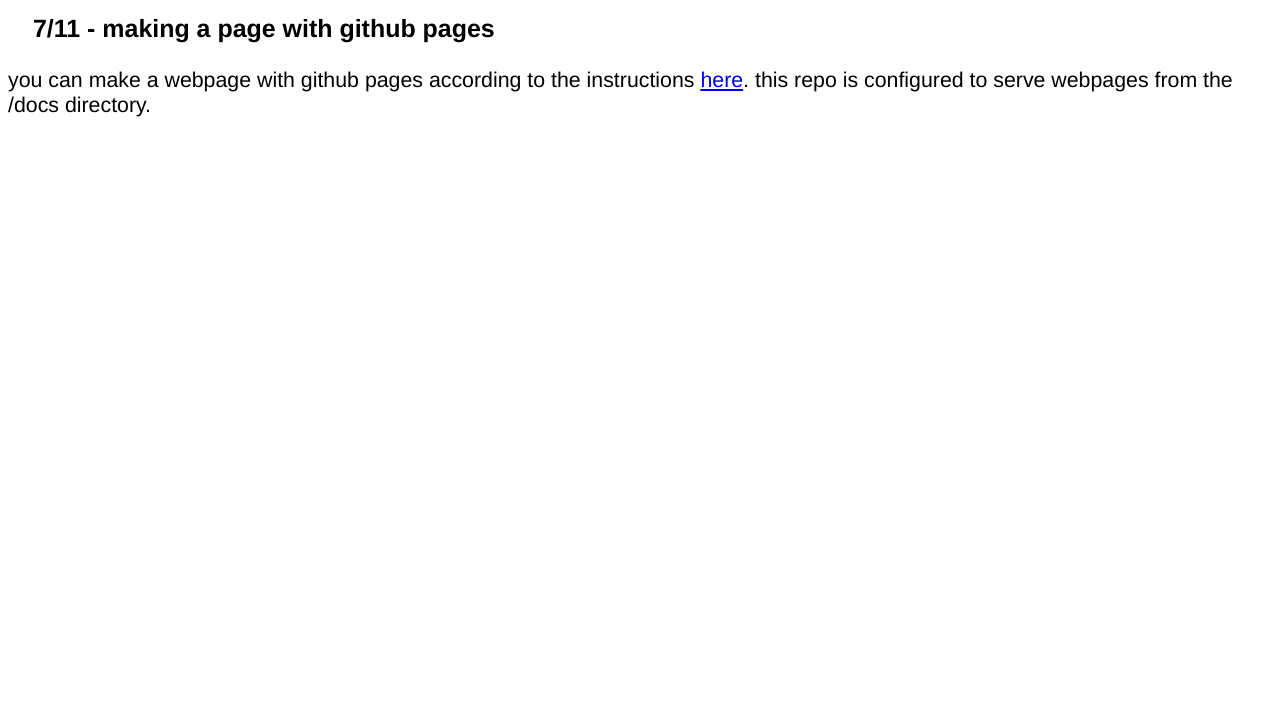
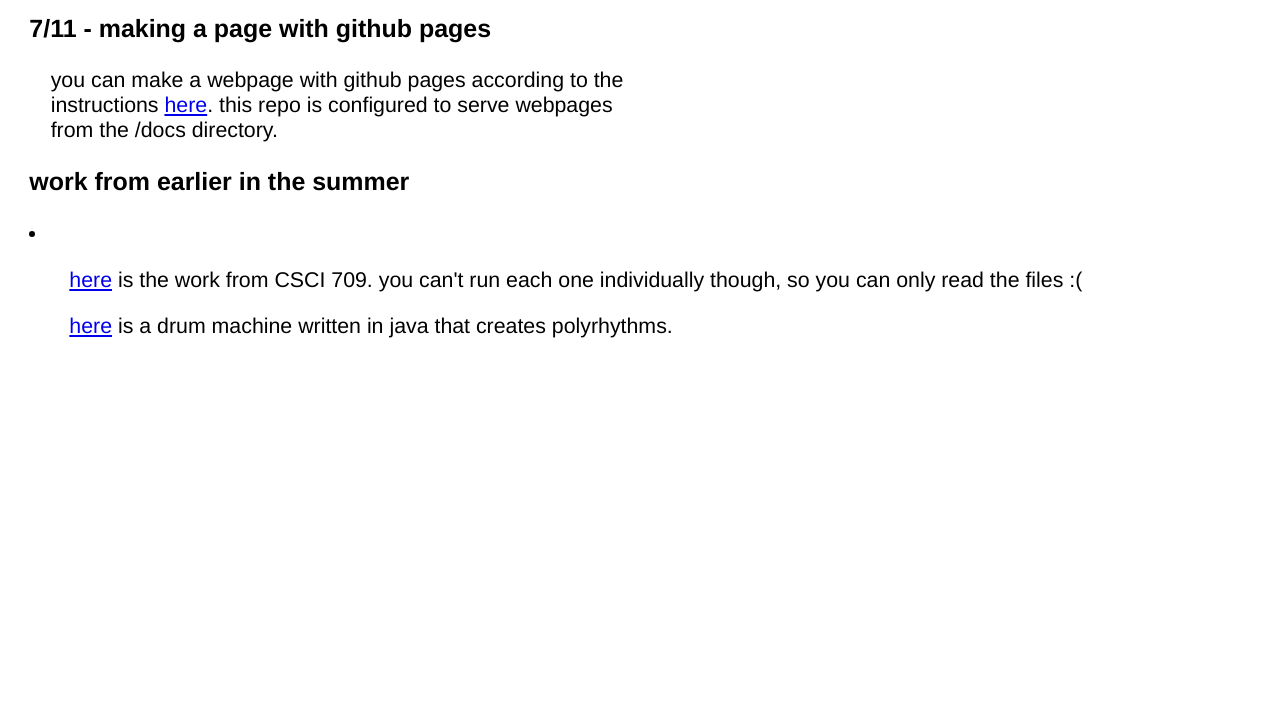
Before and after one commit to hunter-teacher-cert/methods-work-lui5c, a plain HTML site: page docs/index.html in a window 1280 px wide. Shown: the part 72-800 px from the top of the page. Drawn offline with Linux system fonts and the light colour scheme.

Commit message:
udpate index.html

```diff
--- a/docs/index.html
+++ b/docs/index.html
@@ -7,9 +7,11 @@
             body{
                 font-size: 16pt;
                 font-family: Helvetica, Arial, sans-serif;
+                padding-left: 1em;
             }
-            h1, h2, h3, h4, h5, h6{
+            p {
                 padding-left: 1em;
+                width: 600px;
             }
         </style>
         <h1>CSCI 719 work webpage</h1>
@@ -19,5 +21,16 @@
             <a href="https://docs.github.com/en/pages/getting-started-with-github-pages/configuring-a-publishing-source-for-your-github-pages-site">
                 here</a>. this repo is configured to serve webpages from the /docs directory.
         </p>
+        <h3>work from earlier in the summer</h3>
+        <p>
+            <li>
+                <ul>
+                    <a href="https://replit.com/@LuisCollado1/CSCI-709-fork-1">here</a> is the work from CSCI 709. you can't run each one individually though, so you can only read the files :(
+                </ul>
+                <ul>
+                    <a href="https://github.com/lui5c/java-drum-machine">here</a> is a drum machine written in java that creates polyrhythms.
+                </ul>
+            </li>
+        </p>
     </body>
 </html>
```
